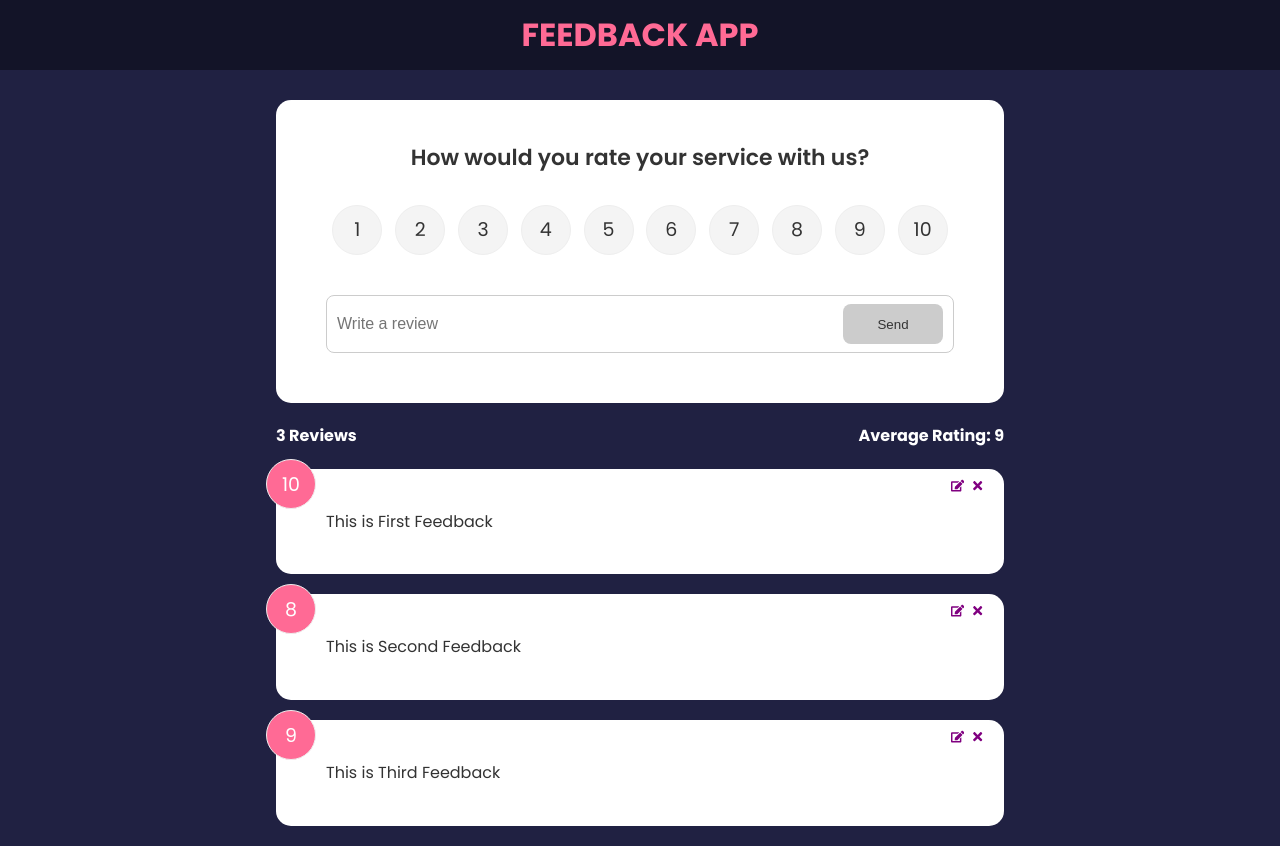
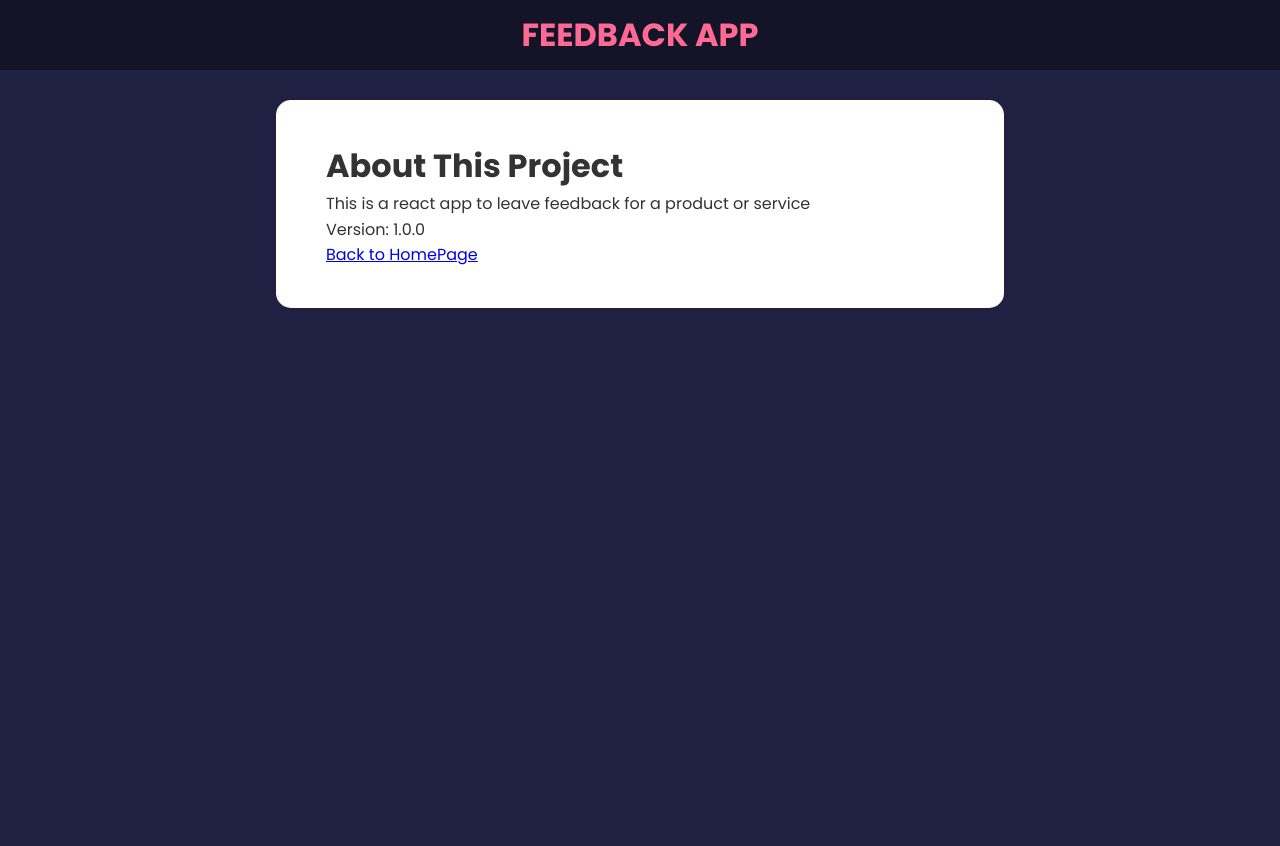
Before and after one commit to Yousuf-Ejaz/feedback-application, a React (Create React App) app: page /about in a window 1280 px wide. After the commit the page ends 800 px from the top, so only its background shows below. Built offline with nearby package versions, Linux system fonts and the light colour scheme.

Commit message:
Addded Routes

```diff
--- a/src/App.js
+++ b/src/App.js
@@ -1,21 +1,35 @@
 import Header from "./components/Header";
+import { BrowserRouter as Router, Routes, Route } from "react-router-dom";
 import FeedbackList from "./components/FeedbackList";
 import FeedbackForm from "./components/FeedbackForm";
 import FeedbackStats from "./components/FeedbackStats";
+import AboutPage from "./components/Pages/AboutPage";
+import AboutIconLink from "./components/AboutIconLink";
 
 import { FeedbackProvider } from "./context/FeedbackContext";
 function App() {
 	return (
-		<div className="App">
+		<Router>
 			<FeedbackProvider>
 				<Header />
 				<div className="container">
-					<FeedbackForm />
-					<FeedbackStats />
-					<FeedbackList />
+					<Routes>
+						<Route
+							path="/"
+							element={
+								<>
+									<FeedbackForm />
+									<FeedbackStats />
+									<FeedbackList />
+									<AboutIconLink />
+								</>
+							}
+						/>
+						<Route path="/about" element={<AboutPage />} />
+					</Routes>
 				</div>
 			</FeedbackProvider>
-		</div>
+		</Router>
 	);
 }
 
--- /dev/null
+++ b/src/components/AboutIconLink.jsx
@@ -0,0 +1,13 @@
+import { Link } from "react-router-dom";
+import { FaQuestion } from "react-icons/fa";
+function AboutIconLink() {
+	return (
+		<div className="about-link">
+			<Link to={"/about"}>
+				<FaQuestion size={30} />
+			</Link>
+		</div>
+	);
+}
+
+export default AboutIconLink;
--- a/src/components/FeedbackList.jsx
+++ b/src/components/FeedbackList.jsx
@@ -13,6 +13,7 @@
 			<AnimatePresence>
 				{feedback.map((item) => (
 					<motion.div
+						key={item.id}
 						initial={{ opacity: 0 }}
 						animate={{ opacity: 1 }}
 						exit={{ opacity: 0 }}
--- /dev/null
+++ b/src/components/Pages/AboutPage.jsx
@@ -0,0 +1,18 @@
+import Card from "../shared/Card";
+import { Link } from "react-router-dom";
+function AboutPage() {
+	return (
+		<Card>
+			<h1>About This Project</h1>
+			<p>
+				This is a react app to leave feedback for a product or service
+			</p>
+			<p>Version: 1.0.0</p>
+			<p>
+				<Link to={"/"}>Back to HomePage</Link>
+			</p>
+		</Card>
+	);
+}
+
+export default AboutPage;
```
